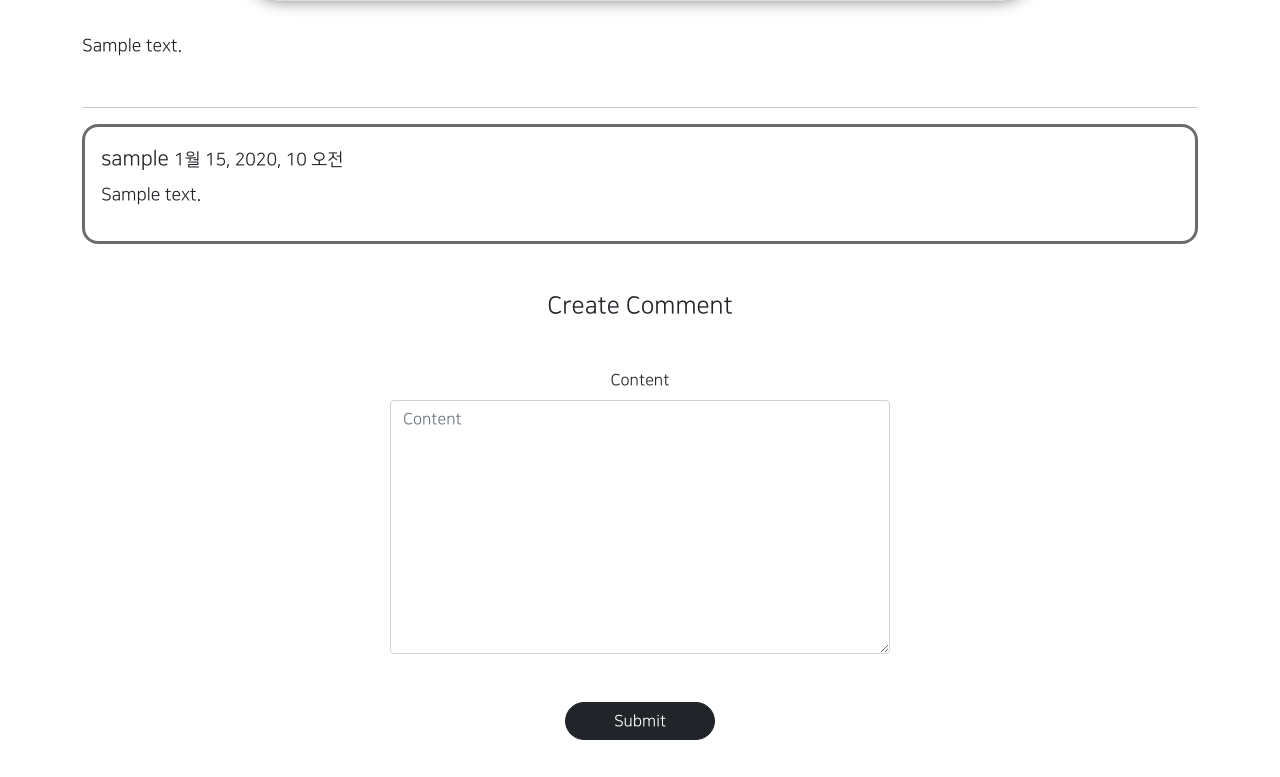
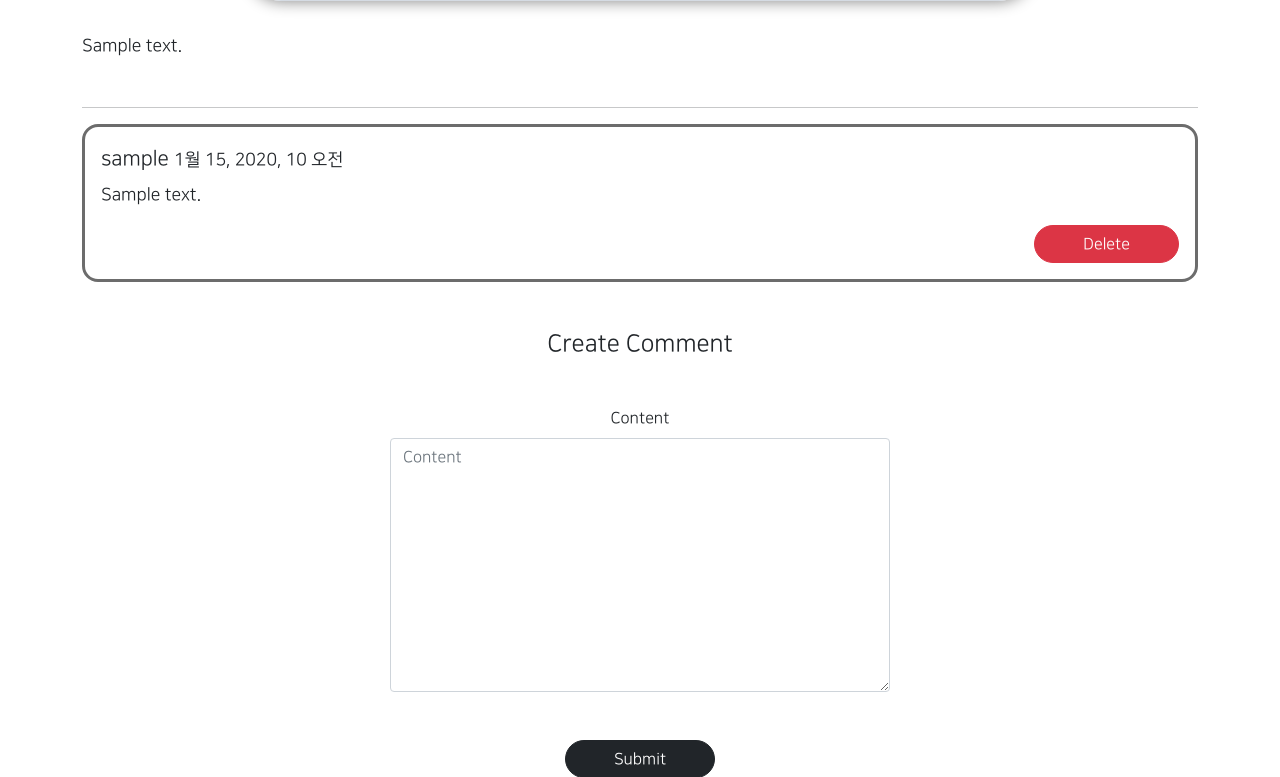
Before and after one commit to jin2313/gis_web_02, a Django app: page /articles/detail/1 in a window 1280 px wide. Shown: the part 984-1761 px from the top of the page. Run offline with Django 3.2, Linux system fonts and the light colour scheme; a user stored in the database is signed in; tables that the repository leaves empty hold one stand-in row (values such as "Sample post"); grey boxes marked "Sample" are stand-in pictures; parts of the project's set-up code (start-up, migrations or seed data) failed here and were passed over; some libraries are stand-ins or nearby versions.

Commit message:
08/11 web 02 commit1

```diff
--- a/articleapp/templates/articleapp/detail.html
+++ b/articleapp/templates/articleapp/detail.html
@@ -43,6 +43,11 @@
                 <div class="my-2">
                     <p>{{ comment.content }}</p>
                 </div>
+                {% if comment.writer == user %}
+                    <div style="text-align: right">
+                        <a href="{% url 'commentapp:delete' pk=comment.pk %}" class="btn btn-danger rounded-pill px-5">Delete</a>
+                    </div>
+                {% endif %}
             </div>
         {% endfor %}
         {% include 'commentapp/create.html' %}
```
